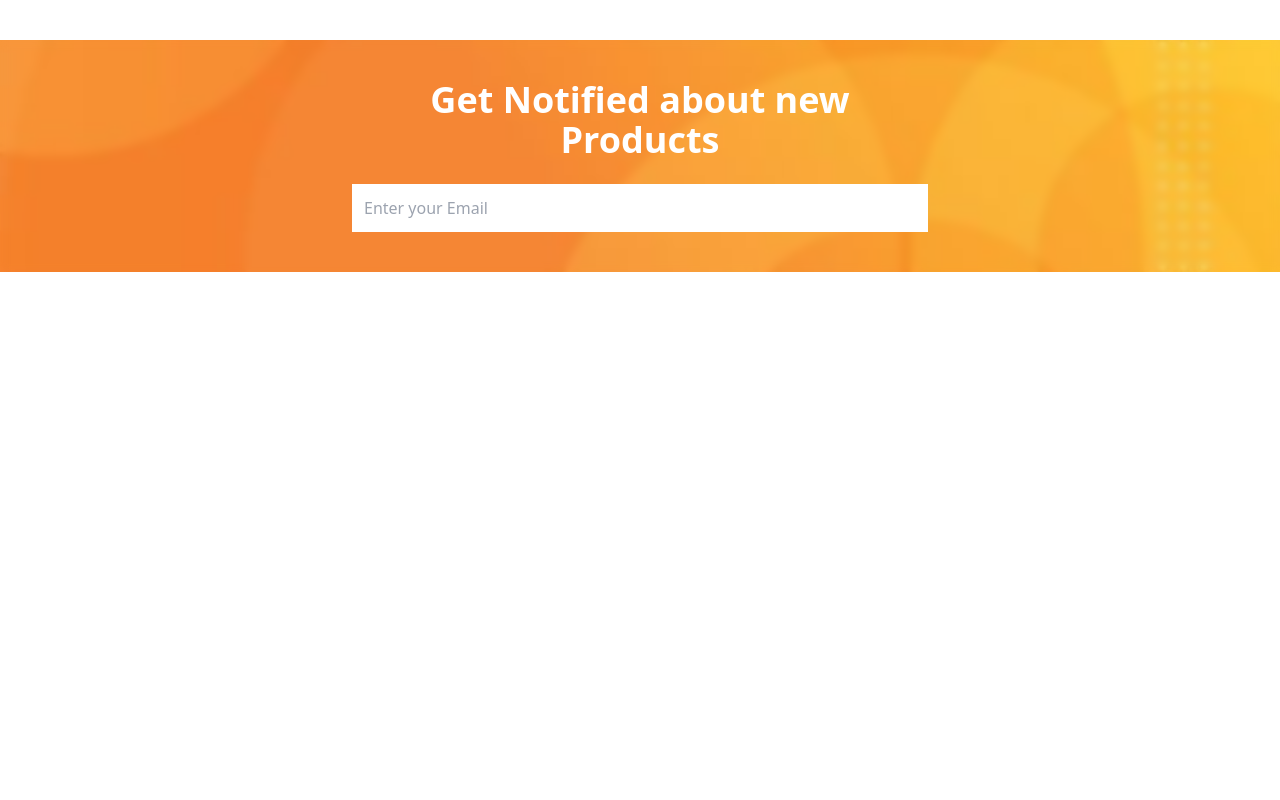
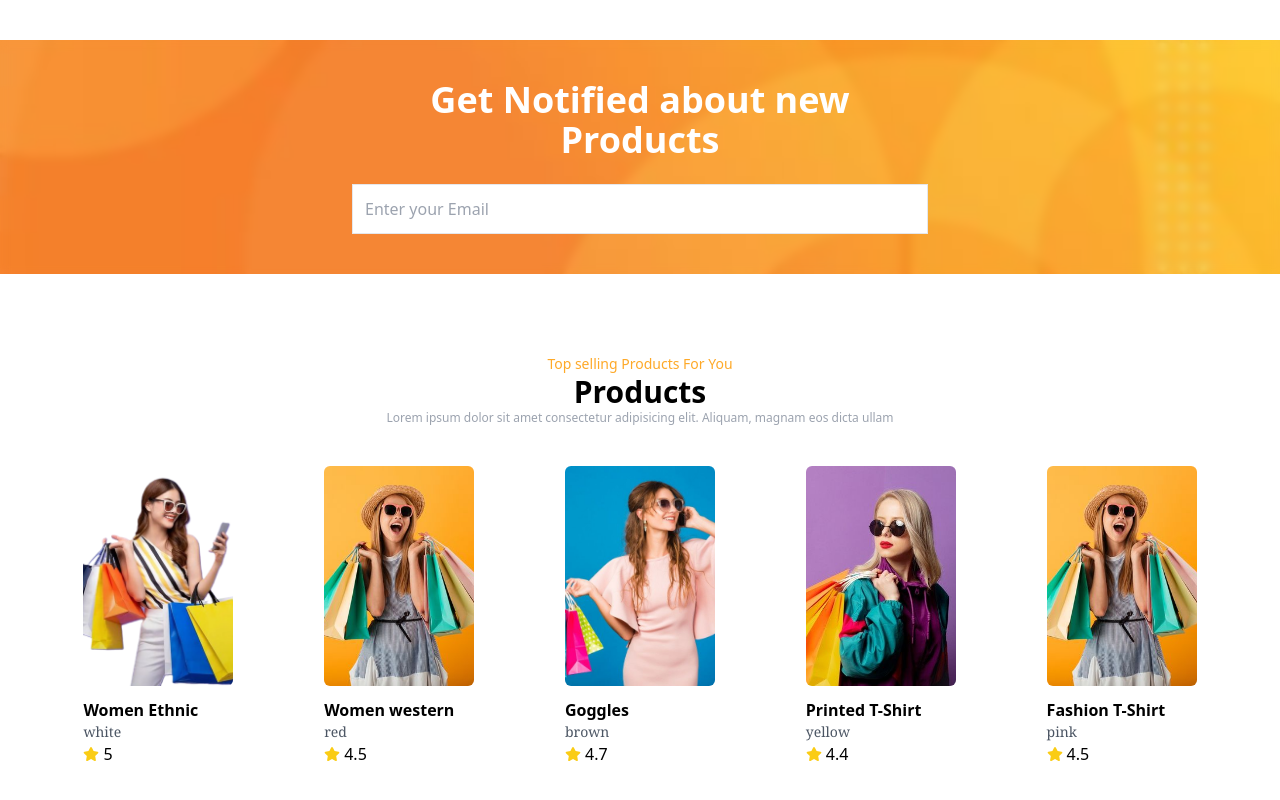
Before and after one commit to Ab3467/Ecommerce-webSite, a React (Create React App) app in the folder ecommerce/: page / in a window 1280 px wide. Shown: the part 2201-3001 px from the top of the page. Before the commit the page ends 2553 px from the top, so only its background shows below. Built offline with nearby package versions, Linux system fonts and the light colour scheme.

Commit message:
Changes:

```diff
--- a/ecommerce/src/App.js
+++ b/ecommerce/src/App.js
@@ -26,6 +26,7 @@ export default function App() {
       <TopProducts/>
       <Banner/>
       <Subscribe/>
+      <Product/>
     </div>
   )
 }
--- a/ecommerce/src/components/Subscribe/Subscribe.js
+++ b/ecommerce/src/components/Subscribe/Subscribe.js
@@ -22,7 +22,7 @@ export default function Subscribe() {
           <h1 className=" text-2xl !text-center sm:text-left sm:text-4xl font-semibold">
             Get Notified about new Products{" "}
           </h1>
-          <input type="text" placeholder="Enter your Email" data-aos="fade-up" className=" w-full p-3"/>
+          <input type="text" placeholder="Enter your Email" data-aos="fade-up" className=" w-full p-3 border boder-primary"/>
         </div>
       </div>
     </div>
```
